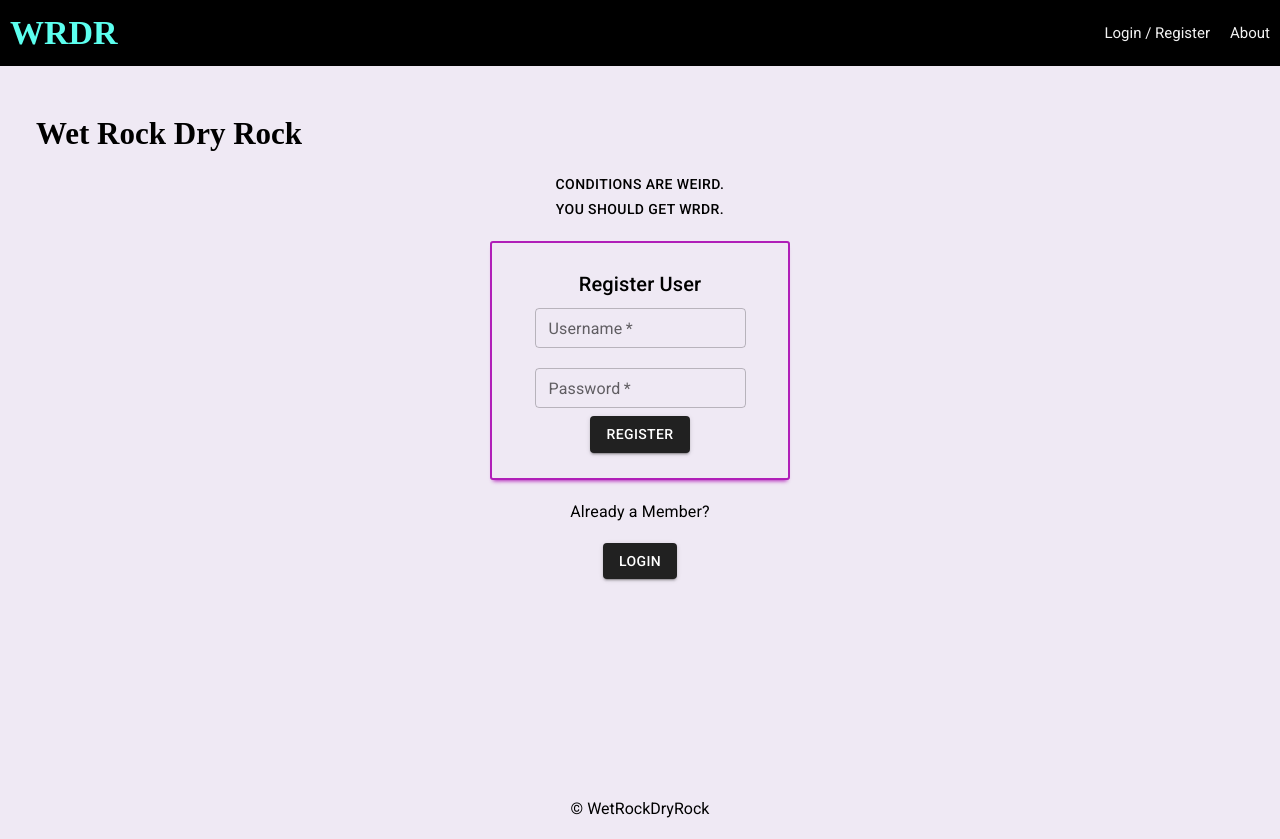
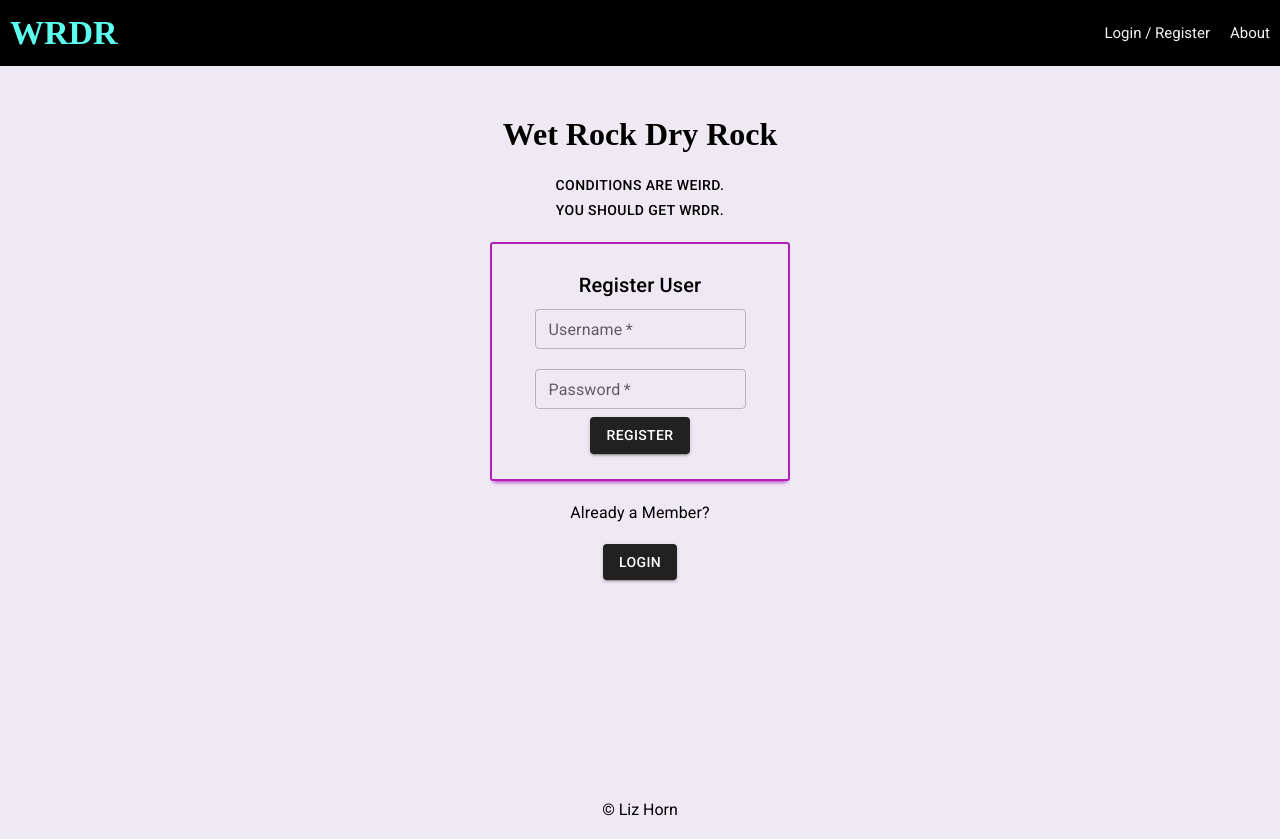
Before and after one commit to horn0208/prime-solo-project, a React (Create React App) app: page /user#/home in a window 1280 px wide. Built offline with nearby package versions, Linux system fonts and the light colour scheme; no server answers; a web font is replaced by a local one.

Commit message:
uncommented alert in forecast saga, tweaked footer layout

```diff
--- a/src/components/Footer/Footer.jsx
+++ b/src/components/Footer/Footer.jsx
@@ -7,7 +7,7 @@ import './Footer.css';
 // or even care what the redux state is, so it doesn't need 'connect()'
 
 function Footer() {
-  return <footer>&copy; WetRockDryRock</footer>;
+  return <footer>&copy; Liz Horn</footer>;
 }
 
 export default Footer;
--- a/src/components/LandingPage/LandingPage.css
+++ b/src/components/LandingPage/LandingPage.css
@@ -5,9 +5,10 @@ Grid
 
 
 .welcome-logo{
-  margin: 0px 16px;
+  margin: 0px 12px;
   font-family: 'Rubik Moonrocks', cursive;
-  font-size: 31px;
+  font-size: 32px;
+  text-align: center;
 }
 
 .welcome-txt{
--- a/src/redux/sagas/forecast.saga.js
+++ b/src/redux/sagas/forecast.saga.js
@@ -40,7 +40,7 @@ function* fetchForecast(action){
             yield delay(750*tries); //exponential backoff: delay increases each time
             yield put({ type: 'FETCH_FORECAST', action: action });
         } else {
-            // alert('National Weather Service API not responding. Refresh to retry');
+            alert('National Weather Service API not responding. Refresh to retry');
             yield tries = 0;
         }
     }
```
Also changed, not shown: src/components/Footer/Footer.css (line endings or trailing spaces).
